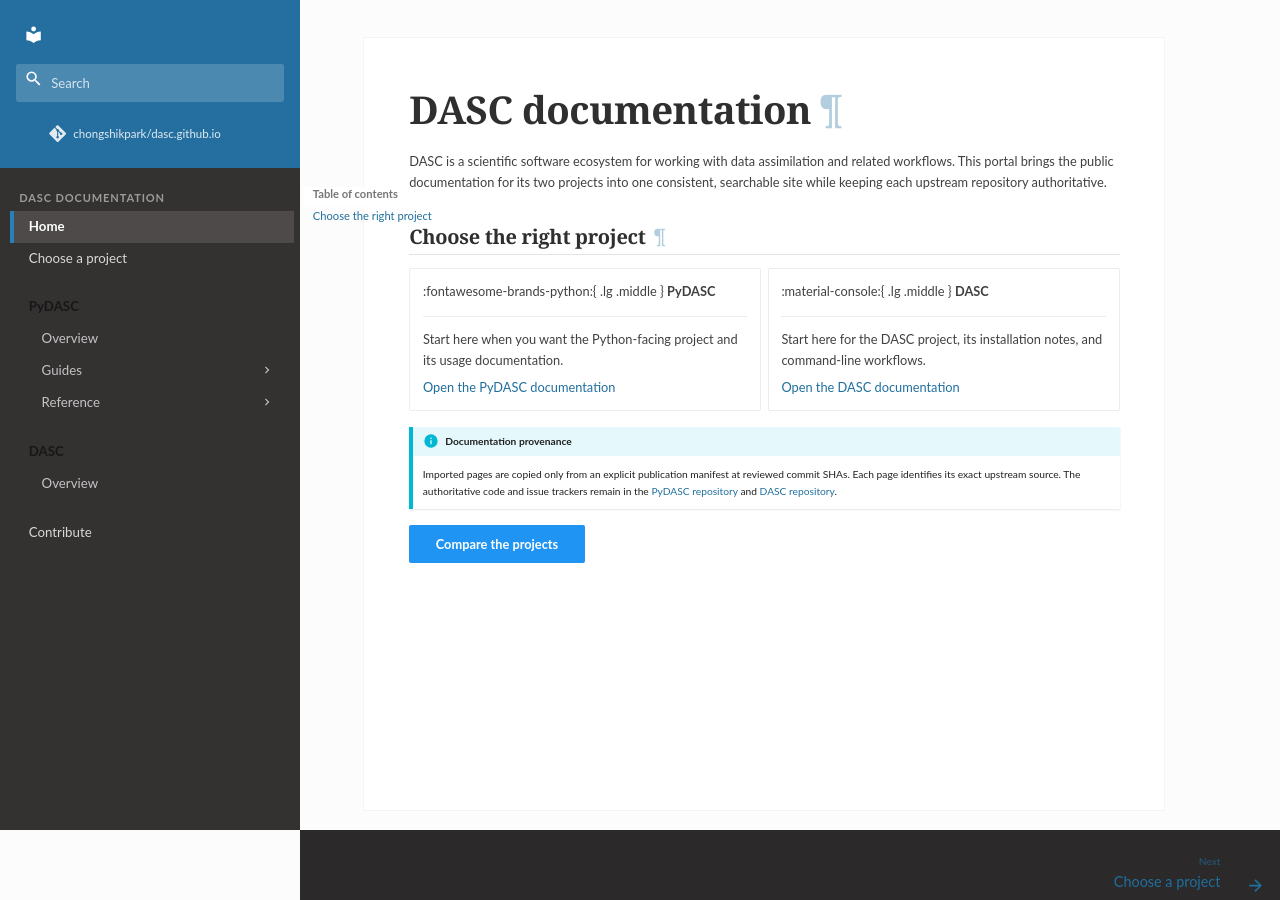
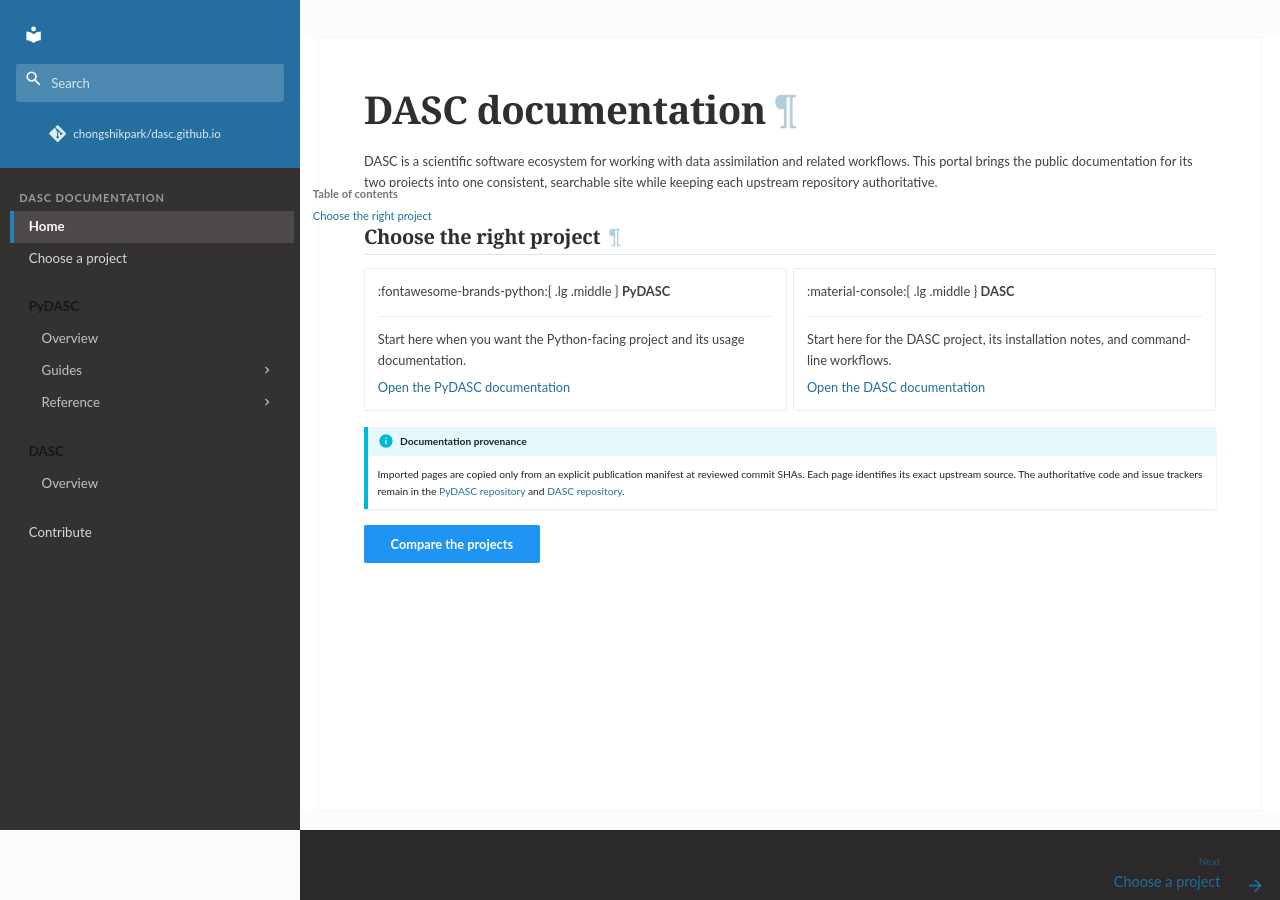
Before and after one commit to chongshikpark/dasc.github.io, an MkDocs documentation site: the page built from docs/index.md, in a window 1280 px wide and 900 px high. Built offline with MkDocs 1.6.1 and Material for MkDocs 9.7.7, drawn with Linux system fonts in a browser that asks for light colours; comment, search, counter and statistics services are not loaded.

```diff
--- a/docs/stylesheets/readthedocs.css
+++ b/docs/stylesheets/readthedocs.css
@@ -7,7 +7,7 @@
   --dasc-link: #1f6f9f;
   --dasc-page-bg: #fcfcfc;
   --dasc-text: #404040;
-  --dasc-content-max: 800px;
+  --dasc-content-max: 1000px;
   --dasc-sidebar-top: 168px;
   --dasc-surface: #ffffff;
   --dasc-border: #e1e4e5;
@@ -125,6 +125,11 @@
 
 .md-content {
   min-width: 0;
+}
+
+/* Keep one navigation column and one article column at every viewport. */
+.md-sidebar--secondary {
+  display: none;
 }
 
 .md-content__inner {
@@ -451,13 +456,10 @@
     box-shadow: inset 4px 0 0 var(--dasc-accent);
   }
 
-  .md-sidebar--secondary {
-    display: none;
-  }
-
   .md-content {
-    max-width: calc(var(--dasc-content-max) + 5.6rem);
-    margin: 0 auto;
+    max-width: none;
+    margin: 0;
+    background: var(--dasc-surface);
   }
 
   .md-content__inner {
```
Also changed, not shown: docs/exec-plans/completed/009-readthedocs-visual-style.md (+1 -1 lines), 2 other files.
